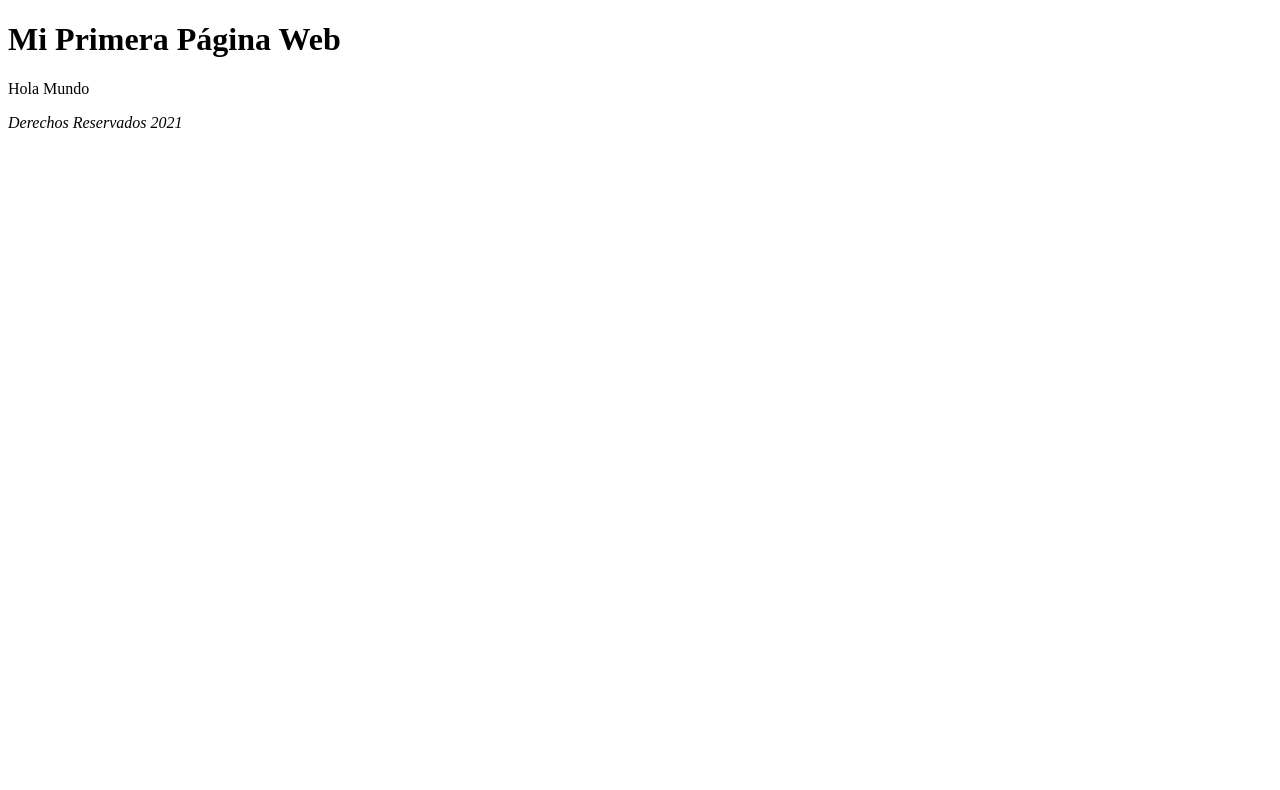
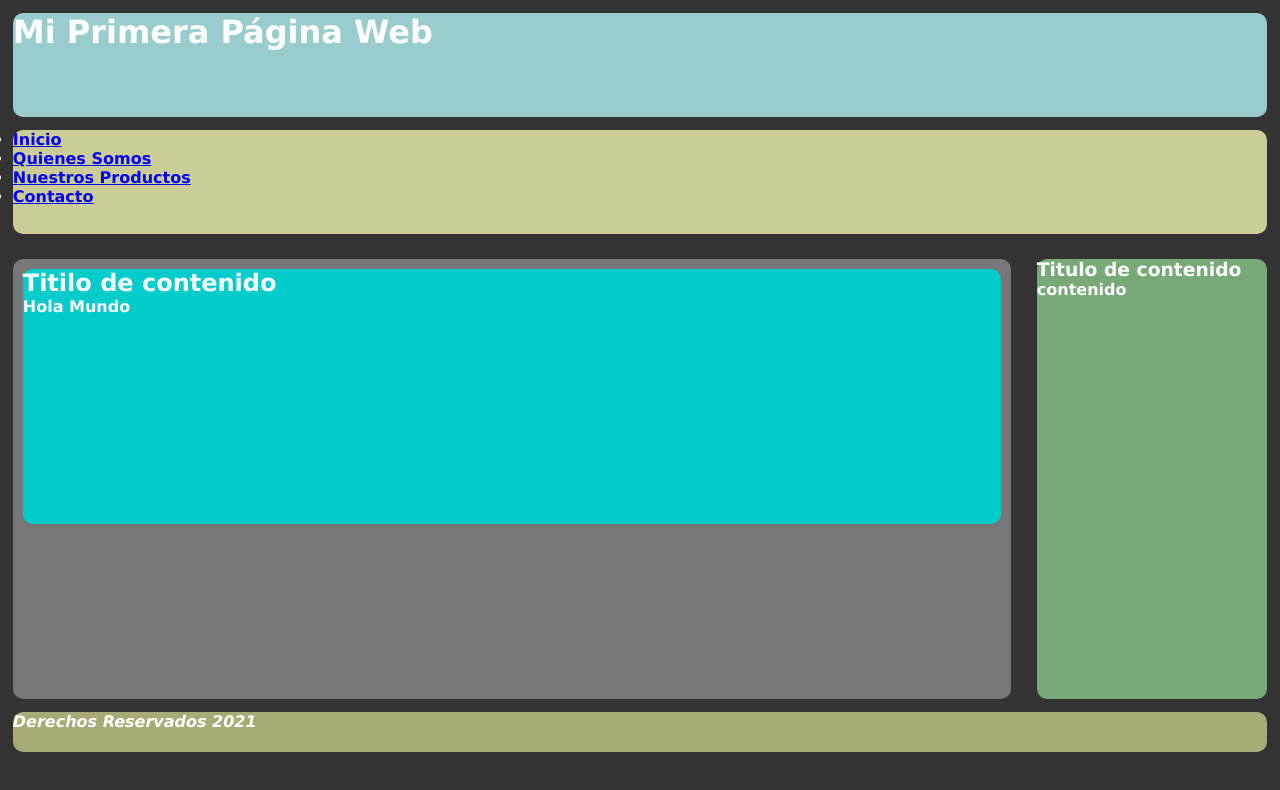
Before and after one commit to Rayhsvr/dewe2021, a plain HTML site: page index.html in a window 1280 px wide. Drawn offline with Linux system fonts and the light colour scheme.

Commit message:
version con plantila css

```diff
--- /dev/null
+++ b/css/style.css
@@ -0,0 +1,57 @@
+* {margin:0; padding:0; border:0;}
+ html, body {
+     width: auto;
+     height: 100%;
+     font-family:Verdana, Geneva, sans-serif;
+     font-weight:bold;
+     background-color:#333;
+ }
+ header{
+     position:relative;
+     background-color:#9CC;
+     color:#FFF;
+     width:98%;
+     height:13%;
+     margin: 0px auto;}
+ nav{
+     position:relative;
+     background-color:#CC9;
+     color:#FFF;
+     width:98%;
+     height:13%;
+     margin: 0px auto;}
+ section{
+     position:relative;
+     float:left;
+     background-color:#777;
+     width:78%;
+     height:55%;
+     color:#FFF;
+ }
+ article{
+     background-color: #0CC;
+     width:98%;
+     height:58%;
+     color:#FFF;
+ }
+ aside{
+     position:relative;
+     background-color:#7A7;
+     width:18%;
+     height:55%;
+     color:#FFF;
+     float:left;
+ }
+ footer{
+     position:relative;
+    background-color:#AA7;
+    width:98%;
+    height:5%;
+    color:#FFF;
+    clear:both;
+ }
+header,section,footer,aside,article,nav{
+-webkit-border-radius: 10px;
+-moz-border-radius: 10px;
+border-radius: 10px;
+margin:1%;}
--- a/index.html
+++ b/index.html
@@ -1,23 +1,36 @@
 <!DOCTYPE html>
-<html>
+<html lang="es">
 <head>
     <meta charset="utf-8">
     <title>Primera Página</title>
+    <meta name="description" content="Debe contener las palabras clave, tratar de atraer clicks y de longitud entre 150 y 160 caracteres">
+    <link rel="StyleSheet" href="css/style.css" type="text/css">
+    <link rel="shortcut icon" href="/favicon.ico" />
 </head>
 <body>
     <!-- Encabezado -->
     <header>
         <h1>Mi Primera P&aacute;gina Web</h1>
     </header>
-    <nav><!-- Aqui va el menú de navegación --></nav>
+    <nav><!-- Aqui va el menú de navegación -->
+    <ul>
+        <li><a href="#">Inicio</a></li>
+        <li><a href="#">Quienes Somos</a></li>
+        <li><a href="#">Nuestros Productos</a></li>
+        <li><a href="#">Contacto</a></li>
+    </ul>
+    </nav>
     <!-- Sección Principal -->
     <section>
         <article>
+        <h2>Titilo de contenido</h2>
         <p>Hola Mundo</p>
         </article>
     </section>
     <aside>
         <!--Seccion complementaria -->
+         <h3>Titulo de contenido</h3>
+           <p>contenido</p>
     </aside>
     <footer>
         <cite> Derechos Reservados 2021</cite>
```
